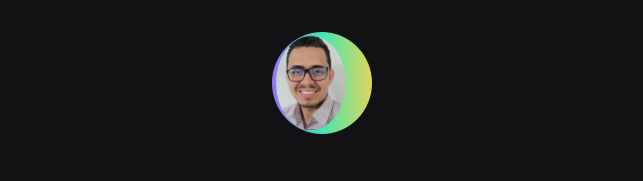
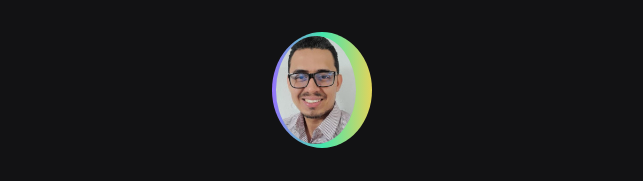
Before and after one commit to rodrigomlucas/nlw1, a plain HTML site: page index.html in a window 1280 px wide. Shown: the top 181 px of the page, without its empty margins (318-961 px from the left). Drawn offline with Linux system fonts and the light colour scheme.

Commit message:
Update estilo.css

```diff
--- a/estilo.css
+++ b/estilo.css
@@ -47,9 +47,9 @@
 
 
     header div img {
-        width: 70px;            /* diminui o tamanho da foto*/
+        width: 80px;            /* diminui o tamanho da foto*/
         border-radius: 50%;     /* deixou a foto redonda*/
-        margin-top:auto;
+
 
 
     }
```
